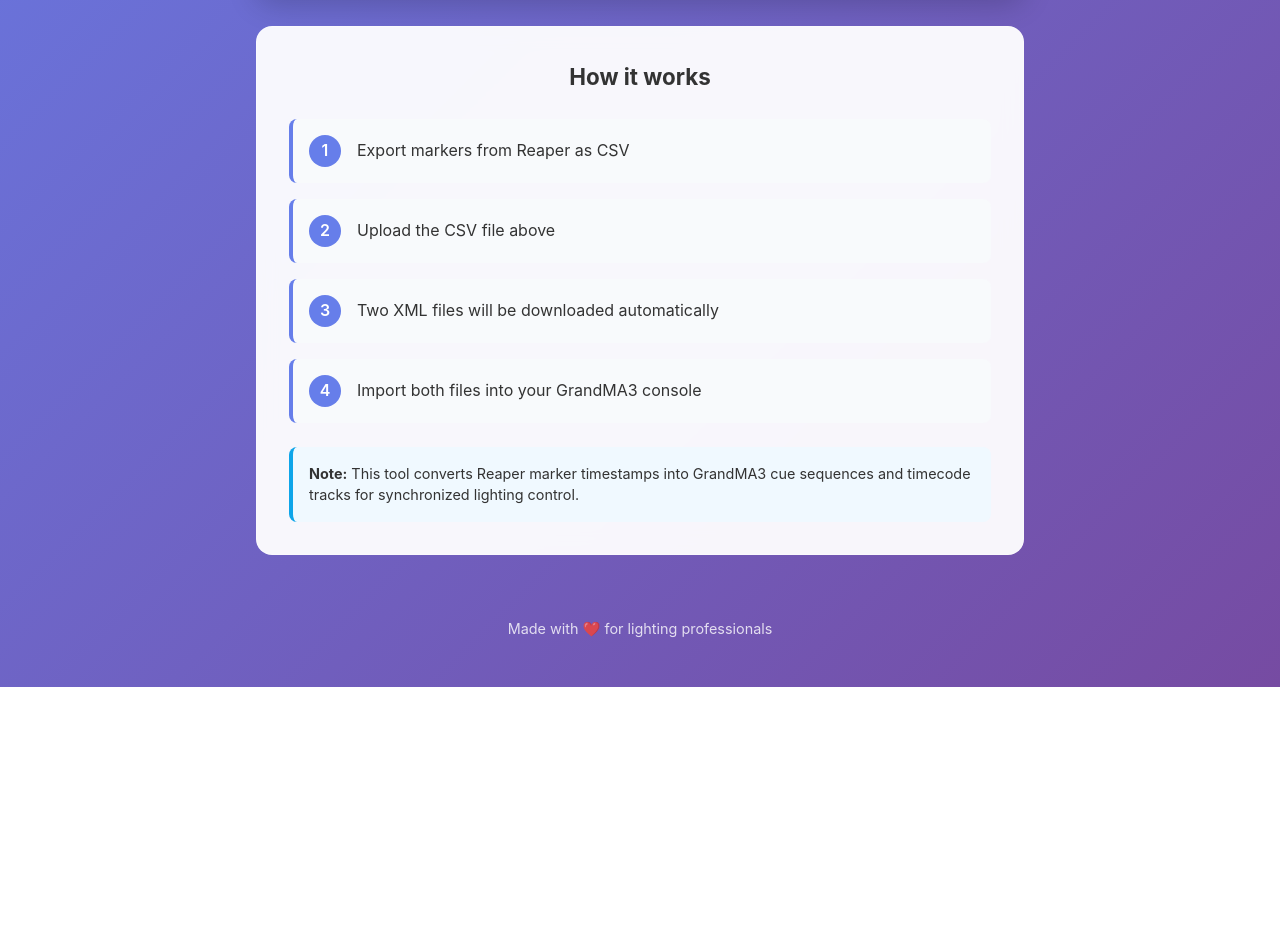
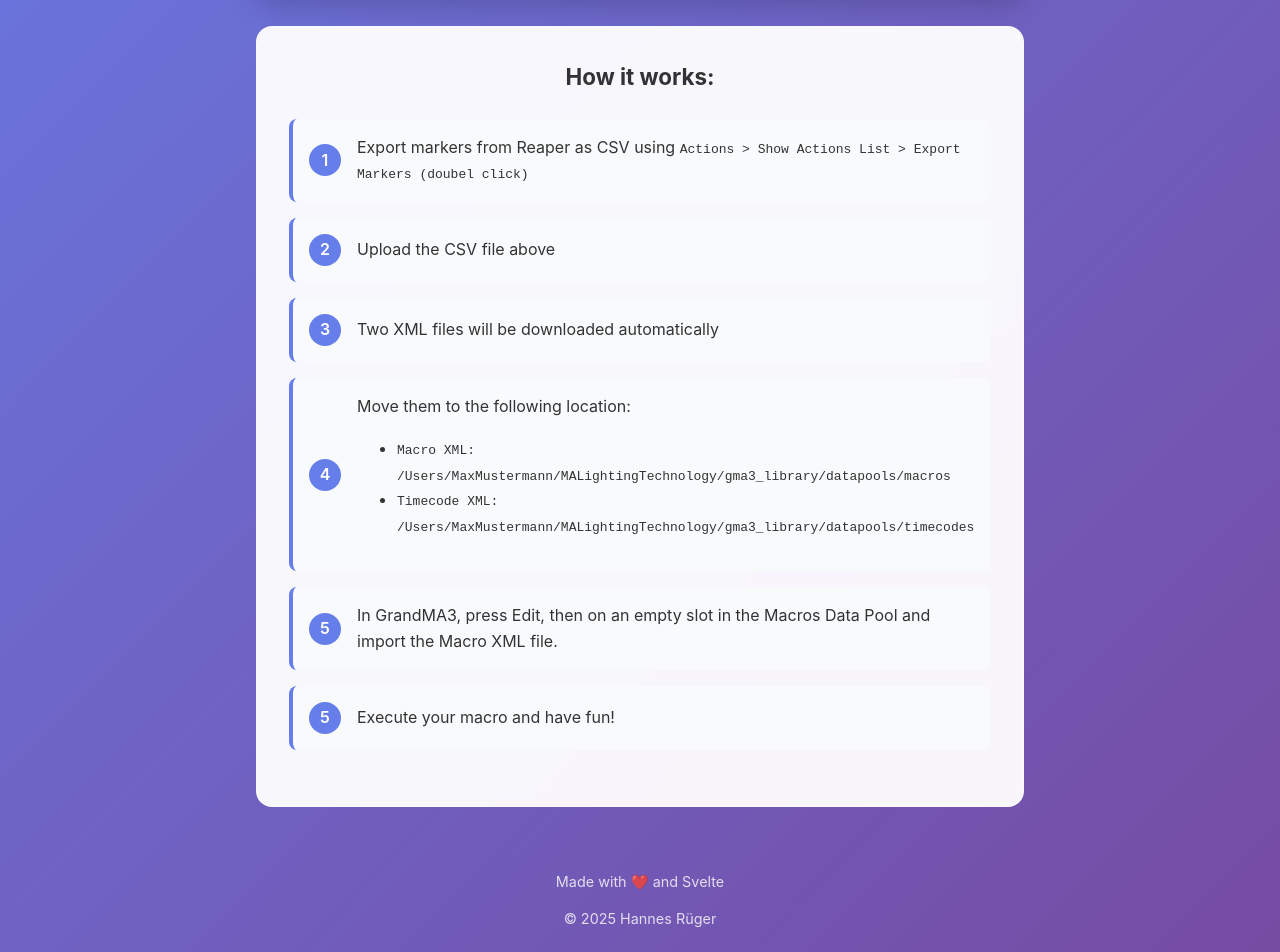
Before and after one commit to hrueger/reaper2ma, a SvelteKit app: page / in a window 1280 px wide. Shown: the part 620-1572 px from the top of the page. Before the commit the page ends 1307 px from the top, so only its background shows below. Built offline with nearby package versions, Linux system fonts and the light colour scheme.

Commit message:
fix(ui): improve wording and manual

```diff
--- a/src/routes/+page.svelte
+++ b/src/routes/+page.svelte
@@ -259,8 +259,8 @@
 
 <main class="container">
     <header class="header">
-        <h1 class="title">🎭 Reaper to GrandMA3</h1>
-        <p class="subtitle">Convert your Reaper CSV marker files to GrandMA3 XML format</p>
+        <h1 class="title">🎶 Reaper Makers to GrandMA3 💡</h1>
+        <p class="subtitle">Auto-generate your GrandMA3 cues based on Reaper audio markers!</p>
     </header>
 
     <div class="card">
@@ -329,11 +329,11 @@
     </div>
 
     <div class="info-card">
-        <h3>How it works</h3>
+        <h3>How it works:</h3>
         <div class="steps">
             <div class="step">
                 <div class="step-number">1</div>
-                <div>Export markers from Reaper as CSV</div>
+                <div>Export markers from Reaper as CSV using <code>Actions > Show Actions List > Export Markers (doubel click)</code></div>
             </div>
             <div class="step">
                 <div class="step-number">2</div>
@@ -345,16 +345,28 @@
             </div>
             <div class="step">
                 <div class="step-number">4</div>
-                <div>Import both files into your GrandMA3 console</div>
+                <div>
+                    Move them to the following location:
+                    <ul>
+                        <li><code>Macro XML:</code> <code>/Users/MaxMustermann/MALightingTechnology/gma3_library/datapools/macros</code></li>
+                        <li><code>Timecode XML:</code> <code>/Users/MaxMustermann/MALightingTechnology/gma3_library/datapools/timecodes</code></li>
+                    </ul>
+                </div>
+            </div>
+            <div class="step">
+                <div class="step-number">5</div>
+                <div>In GrandMA3, press Edit, then on an empty slot in the Macros Data Pool and import the Macro XML file.</div>
+            </div>
+            <div class="step">
+                <div class="step-number">5</div>
+                <div>Execute your macro and have fun!</div>
             </div>
         </div>
-        <p class="note">
-            <strong>Note:</strong> This tool converts Reaper marker timestamps into GrandMA3 cue sequences and timecode tracks for synchronized lighting control.
-        </p>
     </div>
 
     <footer class="footer">
-        <p>Made with ❤️ for lighting professionals</p>
+        <p>Made with ❤️ and Svelte</p>
+        <p>&copy; 2025 Hannes Rüger</p>
     </footer>
 </main>
 
@@ -644,16 +656,6 @@
         flex-shrink: 0;
     }
 
-    .note {
-        background: #f0f9ff;
-        padding: 1rem;
-        border-radius: 8px;
-        border-left: 4px solid #0ea5e9;
-        margin: 0;
-        font-size: 0.9rem;
-        line-height: 1.5;
-    }
-
     .footer {
         text-align: center;
         color: rgba(255, 255, 255, 0.8);
```
